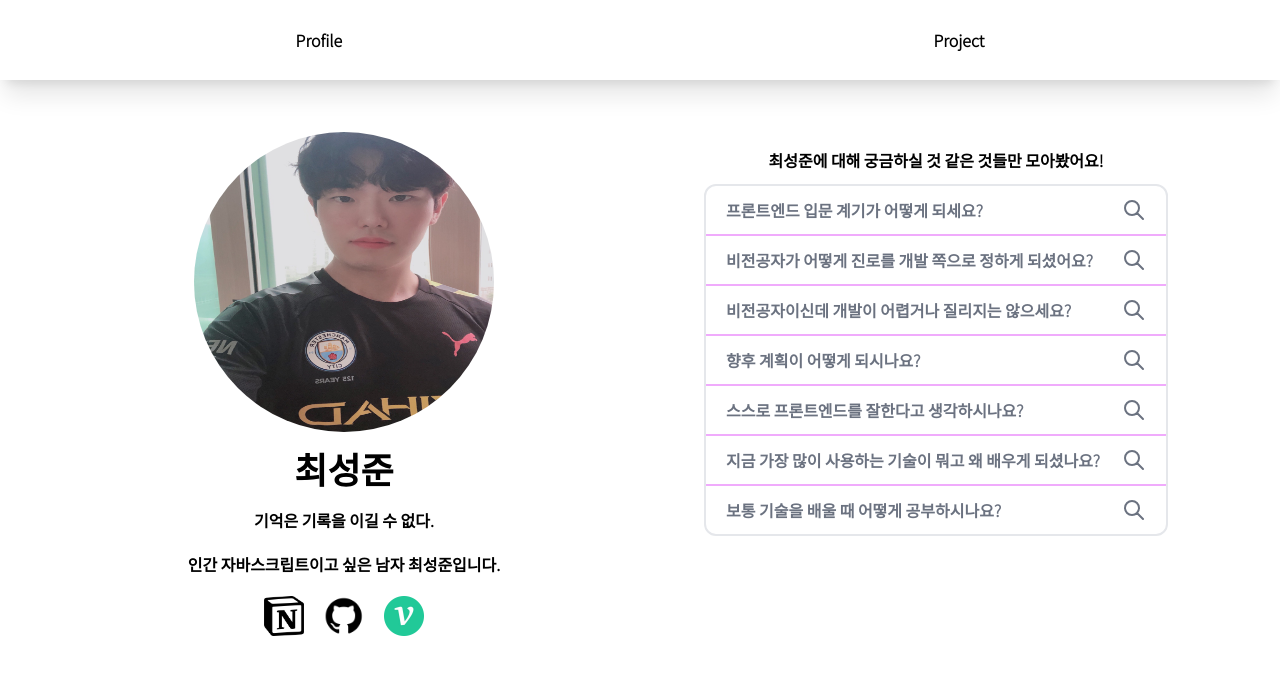
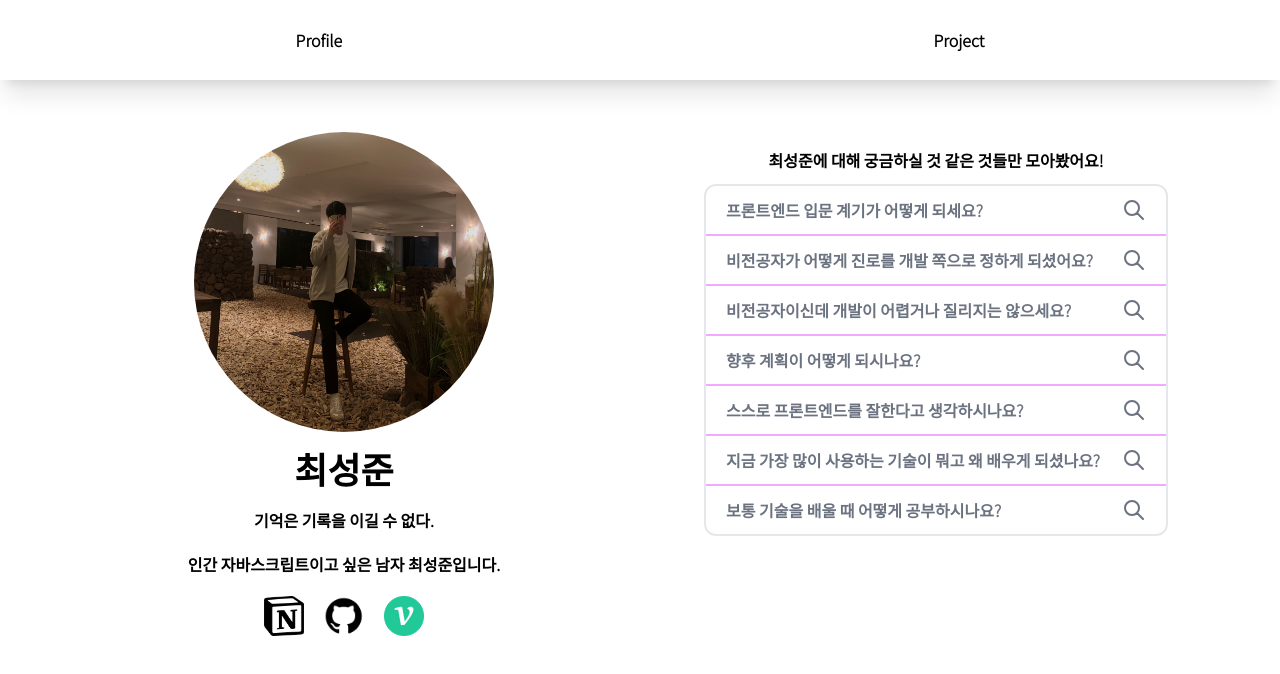
Before and after one commit to db970406/choi, a Next.js app: page / in a window 1280 px wide. Shown: the top 674 px of the page. Built offline with nearby package versions, Linux system fonts and the light colour scheme.

Commit message:
메인 이미지 변경

```diff
--- a/pages/index.tsx
+++ b/pages/index.tsx
@@ -12,7 +12,7 @@ const Home: NextPage = () => {
       <div
         className="flex flex-col w-full space-y-4"
       >
-        <ImageHover imgPath="/최성준1.jpg" size={300} >
+        <ImageHover imgPath="/최성준2.jpg" size={300} >
           <Contact />
         </ImageHover>
         <div
```
